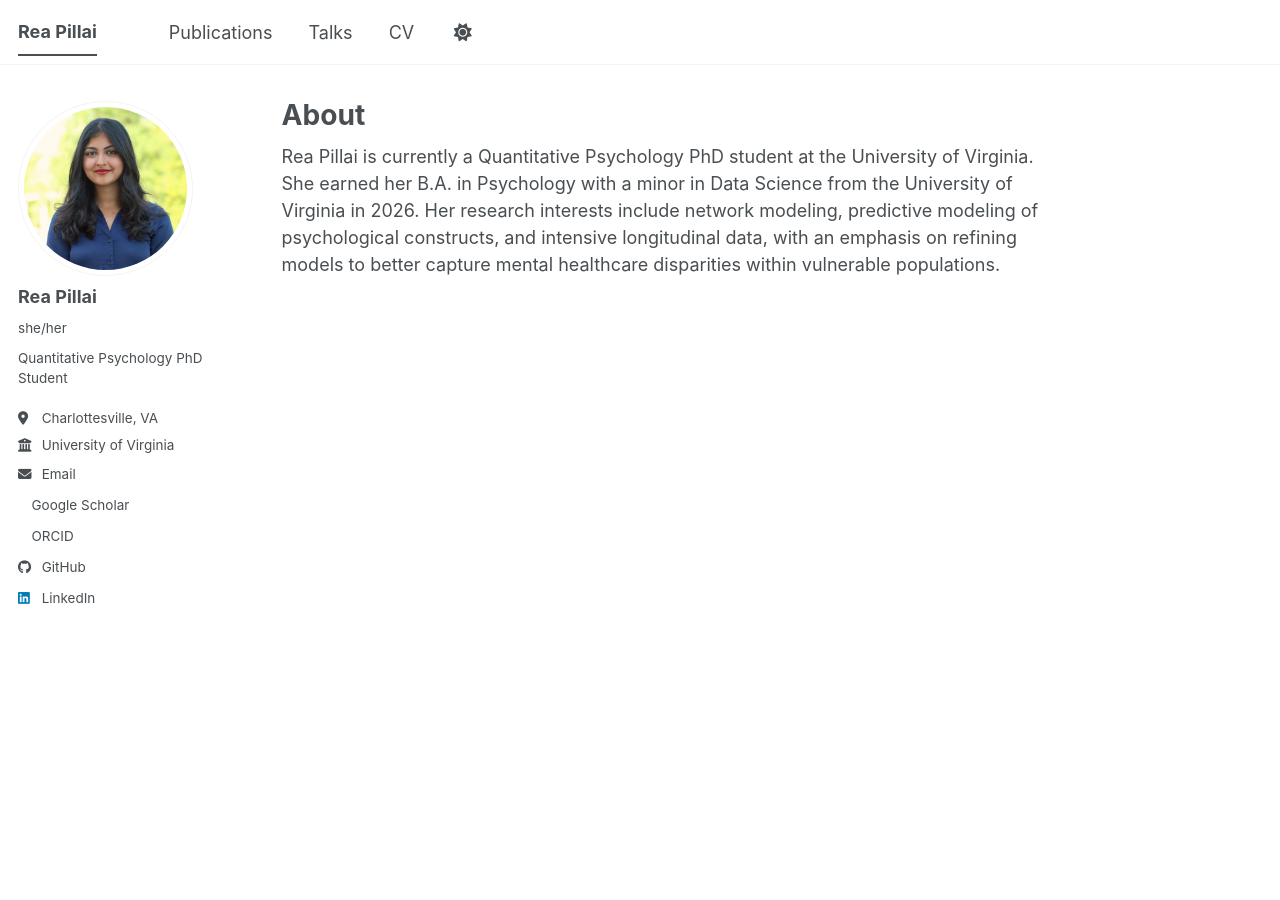
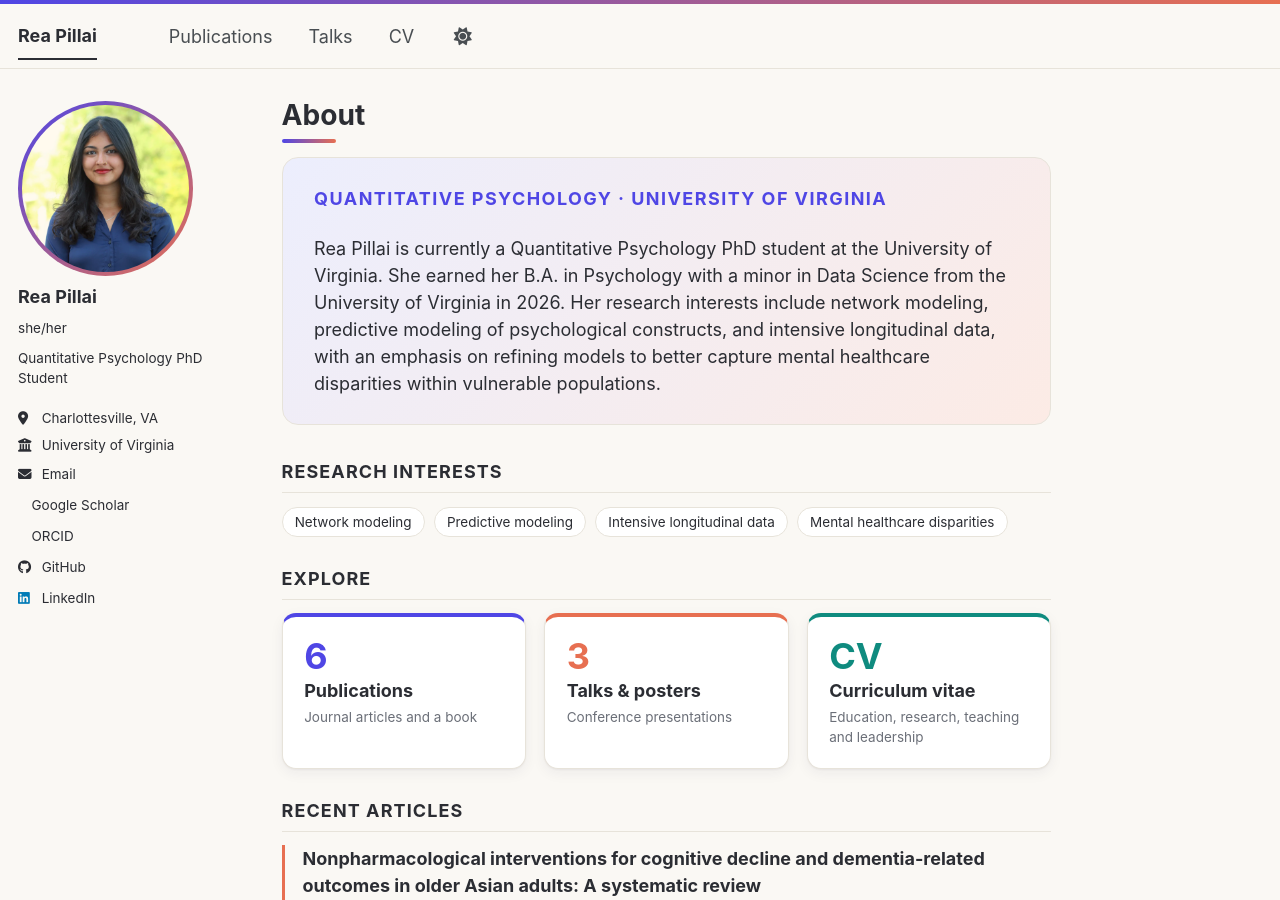
Before and after one commit to reap13/reap13.github.io, a Jekyll site: the page built from _pages/about.md, in a window 1280 px wide and 900 px high. Built offline with Jekyll 4.4.1, drawn with Linux system fonts in a browser that asks for light colours; a style sheet for code colours, icons or effects is not loaded; some of the changed text lies outside the part shown.

Commit message:
Add colour accents, cards and a richer homepage
- New indigo and coral palette for light mode, navy for dark mode
- Publications and talks shown as cards; talks get Talk/Poster badges
- CV section headings in colour with a timeline rail; GPA removed
- Homepage intro panel, research interest chips, quick-link cards and
  recent articles

Co-Authored-By: Claude Opus 5.5 <noreply@anthropic.com>

```diff
--- a/_pages/about.md
+++ b/_pages/about.md
@@ -6,4 +6,51 @@ redirect_from:
   - /about/
   - /about.html
 ---
-Rea Pillai is currently a Quantitative Psychology PhD student at the University of Virginia. She earned her B.A. in Psychology with a minor in Data Science from the University of Virginia in 2026. Her research interests include network modeling, predictive modeling of psychological constructs, and intensive longitudinal data, with an emphasis on refining models to better capture mental healthcare disparities within vulnerable populations.
+
+{% include base_path %}
+
+<div class="home-hero">
+  <p class="home-hero__eyebrow">Quantitative Psychology · University of Virginia</p>
+  <p>Rea Pillai is currently a Quantitative Psychology PhD student at the University of Virginia. She earned her B.A. in Psychology with a minor in Data Science from the University of Virginia in 2026. Her research interests include network modeling, predictive modeling of psychological constructs, and intensive longitudinal data, with an emphasis on refining models to better capture mental healthcare disparities within vulnerable populations.</p>
+</div>
+
+<h2 class="home-section">Research interests</h2>
+
+<ul class="chips">
+  <li>Network modeling</li>
+  <li>Predictive modeling</li>
+  <li>Intensive longitudinal data</li>
+  <li>Mental healthcare disparities</li>
+</ul>
+
+<h2 class="home-section">Explore</h2>
+
+<div class="home-cards">
+  <a class="home-card" href="{{ base_path }}/publications/">
+    <span class="home-card__num">{{ site.publications.size }}</span>
+    <span class="home-card__label">Publications</span>
+    <span class="home-card__desc">Journal articles and a book</span>
+  </a>
+  <a class="home-card home-card--warm" href="{{ base_path }}/talks/">
+    <span class="home-card__num">{{ site.talks.size }}</span>
+    <span class="home-card__label">Talks &amp; posters</span>
+    <span class="home-card__desc">Conference presentations</span>
+  </a>
+  <a class="home-card home-card--teal" href="{{ base_path }}/cv/">
+    <span class="home-card__num">CV</span>
+    <span class="home-card__label">Curriculum vitae</span>
+    <span class="home-card__desc">Education, research, teaching and leadership</span>
+  </a>
+</div>
+
+<h2 class="home-section">Recent articles</h2>
+
+{% assign recent = site.publications | where: "category", "manuscripts" | sort: "date" | reverse %}
+<ul class="home-recent">
+  {% for post in recent limit: 3 %}
+  <li>
+    <a href="{{ base_path }}{{ post.url }}">{{ post.title }}</a>
+    <span class="home-recent__meta">{{ post.venue }} · {{ post.date | date: "%Y" }}</span>
+  </li>
+  {% endfor %}
+</ul>
--- /dev/null
+++ b/_sass/layout/_accents.scss
@@ -0,0 +1,324 @@
+/* ==========================================================================
+   ACCENTS
+   Site-wide colour palette and card styling layered on the default theme
+   ========================================================================== */
+
+:root {
+  --accent-primary            : #4f46e5;
+  --accent-primary-strong     : #3730a3;
+  --accent-warm               : #e76f51;
+  --accent-teal               : #0f8b7f;
+  --accent-tint               : #eceefd;
+  --accent-warm-tint          : #fcebe5;
+  --accent-teal-tint          : #e2f4f1;
+  --surface                   : #ffffff;
+  --surface-border            : #e7e3da;
+  --shadow                    : 0 1px 2px rgba(30, 27, 60, 0.05), 0 4px 14px rgba(30, 27, 60, 0.06);
+  --shadow-hover              : 0 2px 4px rgba(30, 27, 60, 0.06), 0 12px 28px rgba(30, 27, 60, 0.12);
+
+  --global-base-color         : var(--accent-primary);
+  --global-bg-color           : #faf8f4;
+  --global-footer-bg-color    : #f1ede5;
+  --global-border-color       : var(--surface-border);
+  --global-link-color         : var(--accent-primary);
+  --global-link-color-hover   : var(--accent-primary-strong);
+  --global-link-color-visited : var(--accent-primary);
+  --global-masthead-link-color-hover : var(--accent-primary);
+  --global-text-color         : #2b2d33;
+  --global-text-color-light   : #6b6f78;
+}
+
+html[data-theme="dark"] {
+  --accent-primary            : #a5b4fc;
+  --accent-primary-strong     : #c7d2fe;
+  --accent-warm               : #f4a261;
+  --accent-teal               : #5eead4;
+  --accent-tint               : rgba(165, 180, 252, 0.13);
+  --accent-warm-tint          : rgba(244, 162, 97, 0.14);
+  --accent-teal-tint          : rgba(94, 234, 212, 0.12);
+  --surface                   : #212737;
+  --surface-border            : #323a4f;
+  --shadow                    : 0 1px 2px rgba(0, 0, 0, 0.3), 0 4px 14px rgba(0, 0, 0, 0.22);
+  --shadow-hover              : 0 2px 4px rgba(0, 0, 0, 0.3), 0 12px 28px rgba(0, 0, 0, 0.35);
+
+  --global-base-color         : var(--accent-primary);
+  --global-bg-color           : #161a25;
+  --global-footer-bg-color    : #121520;
+  --global-border-color       : var(--surface-border);
+  --global-dark-border-color  : var(--surface-border);
+  --global-link-color         : var(--accent-primary);
+  --global-link-color-hover   : var(--accent-primary-strong);
+  --global-link-color-visited : var(--accent-primary);
+  --global-masthead-link-color       : #e6e8ef;
+  --global-masthead-link-color-hover : var(--accent-primary);
+  --global-text-color         : #e6e8ef;
+  --global-text-color-light   : #aab1c2;
+}
+
+/* Shared gradient used for small decorative bars */
+$accent-gradient: linear-gradient(90deg, var(--accent-primary), var(--accent-warm));
+
+/*
+   Masthead, titles and avatar
+   ========================================================================== */
+
+.masthead {
+  border-top: 4px solid transparent;
+  border-image: $accent-gradient 1;
+  border-image-width: 4px 0 0 0;
+}
+
+.page__title::after {
+  content: "";
+  display: block;
+  width: 3rem;
+  height: 4px;
+  margin-top: 0.35em;
+  border-radius: 2px;
+  background: $accent-gradient;
+}
+
+.author__avatar img {
+  padding: 4px;
+  border: none;
+  background: linear-gradient(135deg, var(--accent-primary), var(--accent-warm));
+}
+
+/*
+   Publication and talk cards
+   ========================================================================== */
+
+.archive > h2 {
+  margin: 1.75em 0 0.75em;
+  border-bottom: none;
+  color: var(--accent-primary);
+  font-size: $type-size-5;
+  letter-spacing: 0.06em;
+  text-transform: uppercase;
+
+  + hr {
+    display: none;
+  }
+}
+
+.archive .list__item .archive__item {
+  margin-bottom: 1em;
+  padding: 1em 1.25em;
+  background: var(--surface);
+  border: 1px solid var(--surface-border);
+  border-left: 4px solid var(--accent-primary);
+  border-radius: 12px;
+  box-shadow: var(--shadow);
+  transition: transform 0.15s ease, box-shadow 0.15s ease;
+
+  &:hover {
+    transform: translateY(-2px);
+    box-shadow: var(--shadow-hover);
+  }
+
+  .archive__item-title {
+    margin-top: 0;
+    font-size: $type-size-4;
+    line-height: 1.35;
+
+    a {
+      color: var(--global-text-color);
+      text-decoration: none;
+
+      &:hover {
+        color: var(--accent-primary);
+      }
+    }
+  }
+
+  p:last-child {
+    margin-bottom: 0;
+  }
+}
+
+.archive__item-links a {
+  display: inline-block;
+  padding: 0.15em 0.85em;
+  border-radius: 999px;
+  background: var(--accent-tint);
+  color: var(--accent-primary);
+  font-size: $type-size-6;
+  text-decoration: none;
+
+  &:hover {
+    background: var(--accent-primary);
+    color: var(--surface);
+  }
+}
+
+/* Talks: type badge, date and venue */
+.talk__meta {
+  display: flex;
+  flex-wrap: wrap;
+  align-items: center;
+  gap: 0.6em;
+  margin: 0 0 0.35em;
+  font-size: $type-size-6;
+  color: var(--global-text-color-light);
+}
+
+.talk__venue {
+  margin: 0;
+  font-size: $type-size-5;
+}
+
+.badge {
+  display: inline-block;
+  padding: 0.1em 0.7em;
+  border-radius: 999px;
+  background: var(--accent-tint);
+  color: var(--accent-primary);
+  font-weight: bold;
+  letter-spacing: 0.03em;
+  text-transform: uppercase;
+}
+
+.badge--poster {
+  background: var(--accent-warm-tint);
+  color: var(--accent-warm);
+}
+
+/*
+   Homepage
+   ========================================================================== */
+
+.home-hero {
+  margin-bottom: 2em;
+  padding: 1.5em 1.75em;
+  background: linear-gradient(135deg, var(--accent-tint), var(--accent-warm-tint));
+  border: 1px solid var(--surface-border);
+  border-radius: 16px;
+
+  p:last-child {
+    margin-bottom: 0;
+  }
+}
+
+.home-hero__eyebrow {
+  margin: 0 0 0.5em;
+  color: var(--accent-primary);
+  font-size: $type-size-6;
+  font-weight: bold;
+  letter-spacing: 0.08em;
+  text-transform: uppercase;
+}
+
+.home-section {
+  margin: 1.75em 0 0.75em;
+  border-bottom: none;
+  font-size: $type-size-5;
+  letter-spacing: 0.06em;
+  text-transform: uppercase;
+}
+
+.chips {
+  display: flex;
+  flex-wrap: wrap;
+  gap: 0.5em;
+  margin: 0;
+  padding: 0;
+  list-style: none;
+
+  li {
+    margin: 0;
+    padding: 0.3em 0.9em;
+    background: var(--surface);
+    border: 1px solid var(--surface-border);
+    border-radius: 999px;
+    font-size: $type-size-6;
+  }
+}
+
+.home-cards {
+  display: grid;
+  grid-template-columns: repeat(auto-fit, minmax(170px, 1fr));
+  gap: 1em;
+}
+
+.home-card {
+  display: block;
+  padding: 1.1em 1.2em;
+  background: var(--surface);
+  border: 1px solid var(--surface-border);
+  border-top: 4px solid var(--card-accent, var(--accent-primary));
+  border-radius: 14px;
+  box-shadow: var(--shadow);
+  color: var(--global-text-color);
+  text-decoration: none;
+  transition: transform 0.15s ease, box-shadow 0.15s ease;
+
+  &:hover {
+    transform: translateY(-3px);
+    box-shadow: var(--shadow-hover);
+    color: var(--global-text-color);
+  }
+
+  &:visited {
+    color: var(--global-text-color);
+  }
+}
+
+.home-card--warm { --card-accent: var(--accent-warm); }
+.home-card--teal { --card-accent: var(--accent-teal); }
+
+.home-card__num {
+  display: block;
+  color: var(--card-accent, var(--accent-primary));
+  font-size: 2em;
+  font-weight: bold;
+  line-height: 1.1;
+}
+
+.home-card__label {
+  display: block;
+  font-weight: bold;
+}
+
+.home-card__desc {
+  display: block;
+  margin-top: 0.25em;
+  color: var(--global-text-color-light);
+  font-size: $type-size-6;
+}
+
+.home-recent {
+  margin: 0;
+  padding: 0;
+  list-style: none;
+
+  li {
+    margin: 0 0 0.75em;
+    padding-left: 1em;
+    border-left: 3px solid var(--accent-warm);
+  }
+}
+
+.home-recent a {
+  color: var(--global-text-color);
+  font-weight: bold;
+
+  &:hover {
+    color: var(--accent-primary);
+  }
+}
+
+/* the theme underlines every link in page content; cards and lists here don't need it */
+.page__content {
+  .home-card,
+  .home-card:hover,
+  .home-recent a,
+  .home-recent a:hover {
+    text-decoration: none;
+  }
+}
+
+.home-recent__meta {
+  display: block;
+  color: var(--global-text-color-light);
+  font-size: $type-size-6;
+}
--- a/_sass/layout/_cv.scss
+++ b/_sass/layout/_cv.scss
@@ -19,7 +19,9 @@
 .cv .cv__section {
   margin: 2em 0 0.75em;
   padding-bottom: 0.2em;
-  border-bottom: 1px solid var(--global-text-color);
+  border-bottom: 2px solid transparent;
+  border-image: linear-gradient(90deg, var(--accent-primary), var(--accent-warm)) 1;
+  color: var(--accent-primary);
   font-size: $type-size-5;
   font-weight: bold;
   letter-spacing: 0.04em;
@@ -27,7 +29,22 @@
 }
 
 .cv__entry {
+  position: relative;
   margin-bottom: 1.25em;
+  padding-left: 1.1em;
+  border-left: 2px solid var(--surface-border);
+
+  /* dot on the timeline rail */
+  &::before {
+    content: "";
+    position: absolute;
+    top: 0.45em;
+    left: -6px;
+    width: 10px;
+    height: 10px;
+    border-radius: 50%;
+    background: var(--accent-primary);
+  }
 }
 
 /* name and place on the left, dates on the right */
@@ -44,6 +61,7 @@
 }
 
 .cv__date {
+  color: var(--accent-primary);
   font-style: italic;
   font-weight: bold;
   white-space: nowrap;
--- a/assets/css/main.scss
+++ b/assets/css/main.scss
@@ -35,5 +35,6 @@
     "layout/page",
     "layout/archive",
     "layout/cv",
-    "layout/sidebar"
+    "layout/sidebar",
+    "layout/accents"
 ;
```
Also changed, not shown: _includes/archive-single-talk.html (+5 -2 lines), _pages/cv.md (+0 -1 lines).
